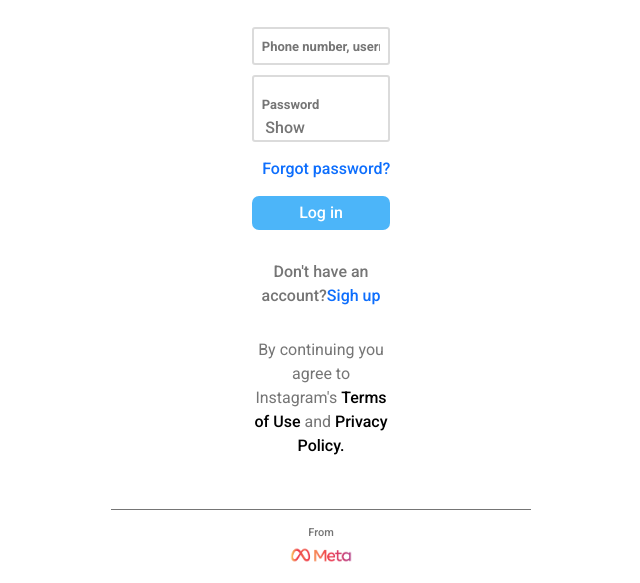
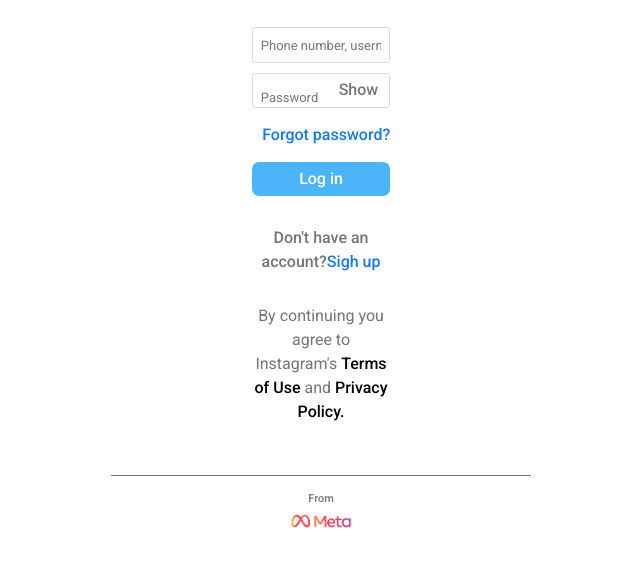
Before and after one commit to adnanzzzz/ILOGIN2, a plain HTML site: page index.html in a window 1280 px wide. Shown: the part 256-839 px from the top of the page, without its empty margins (319-959 px from the left). After the commit the page ends 805 px from the top, so only its background shows below. Drawn offline with nearby package versions, Linux system fonts and the light colour scheme; a script that the page names is missing.

Commit message:
some more changes

```diff
--- a/index.html
+++ b/index.html
@@ -98,36 +98,47 @@
             width: 100%;
             padding: 5px 8px;
             border-radius: 3px;
-            font-weight: 450;
-            border: 2px solid #DBDBDB;
+            /* font-weight: 400; */
+            border: 0.1px solid #DBDBDB;
+            /* outline: 1px solid grey ; */
+            outline-width:thin;
             outline-color: grey;
+
         }
         .uSer input::placeholder{
             font-size: 13px;
-            font-weight: bold;
+            font-weight: 400;
         }
 
         .passWord {
             padding: 0px 8px 0px 8px;
             max-width: 100%;
-            border: 2px solid #DBDBDB;
+            border: 1px solid #DBDBDB;
             margin-top: 10px;
+            height: 35px;
             border-radius: 3px;
+            position: relative;
         }
 
         .passWord input {
             width: 80%;
             border: none;
-            font-weight: 450;
+            /* font-weight: 450; */
+            font-size: 12px;
+            /* border: 0.1px solid black; */
+            position: absolute;
+            height: 15px;
+            left: 8px;
+            bottom: 2px;
 
             outline: none;
         }
         .passWord input::placeholder{
             font-size: 13px;
-            font-weight: bold;
+            font-weight: 400;
         }
 
-        .passWord p {
+        .passWord p{
             font-size: 10px;
             font-weight: 700;
             opacity: 0;
@@ -139,6 +150,10 @@
             padding-left: 3%;
             color: #757575;
             font-weight: 500;
+            right: 11px;
+            position: absolute;
+
+            top: 4px;
         }
 
         .forgot {
@@ -150,6 +165,8 @@
 
         .forgot a {
             text-decoration: none;
+            /* background-color: #1877F2; */
+            color: #1877F2 ;
         }
 
         .forgot+button {
@@ -173,6 +190,7 @@
 
         .sigh a {
             text-decoration: none;
+            color: #1877F2 ;
         }
 
         .term-policy {
@@ -226,7 +244,7 @@
             <div class="passWord">
                 <p class="m-0 passh">Password</p>
                 <input type="password" id="userPass" placeholder="Password" name="upass" width="100%" required>
-                <span id="hid-show"> Show </span>
+                <span id="hid-show" class="hid-show"> Show </span>
             </div>
             <div class="forgot">
                 <a href="https://www.instagram.com/accounts/login/"> Forgot password?</a>
@@ -259,17 +277,21 @@
     pass = document.getElementById('userPass')
     pass.addEventListener('click', () => {
 
-        document.querySelector('.passWord').style.border = '2px solid grey '
+        document.querySelector('.passWord').style.border = '1px solid grey '
     })
 
     pass.addEventListener('keyup', () => {
+
         if (pass.value != '') {
             document.querySelector('.passh').style.opacity = '1'
             pass.placeholder = ''
+            document.getElementById('userPass').style.height='15px';
         }
 
         else {
             document.querySelector('.passh').style.opacity = '0'
+            document.getElementById('userPass').style.height='20px';
+             pass.placeholder = 'Password'
         }
 
     })
```
